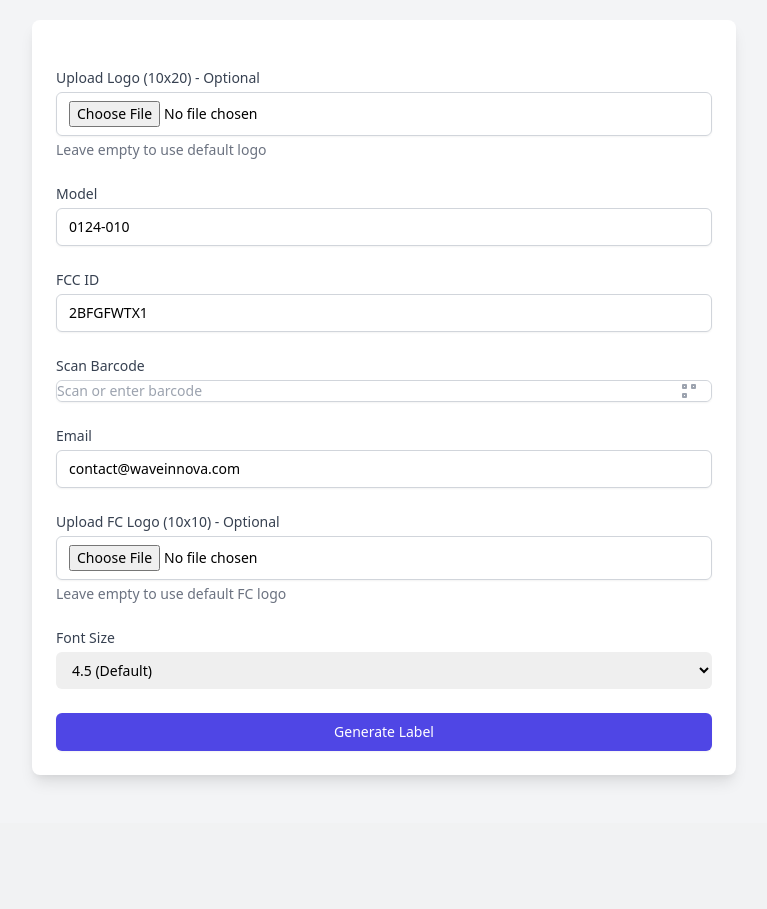
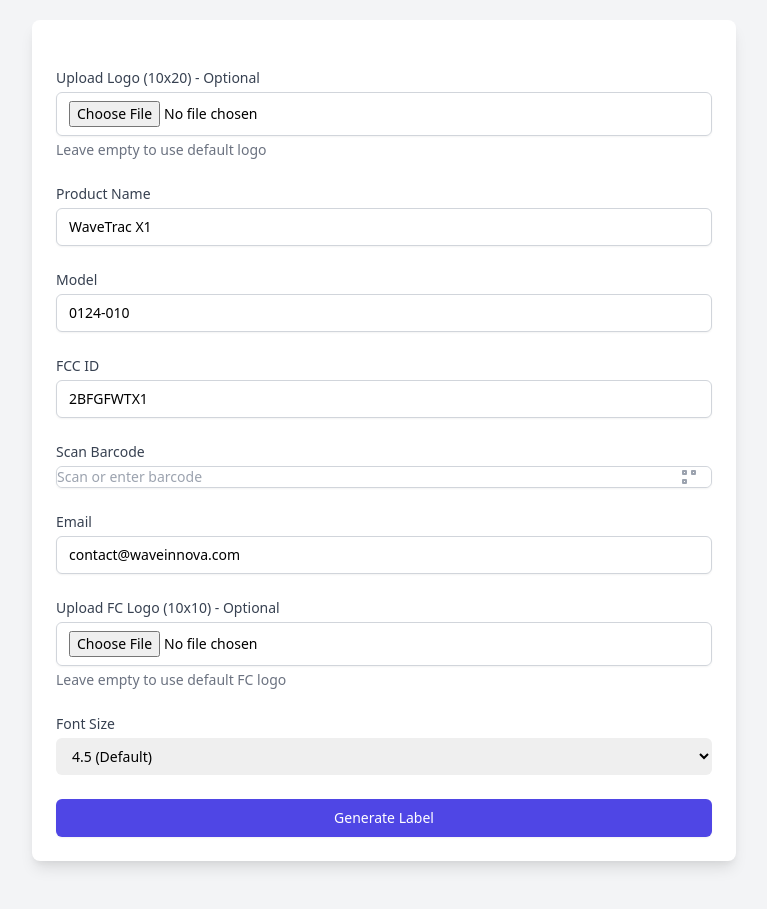
Before and after one commit to ananthcjayan12/brady_label_automation, a Django app: page /second-stage/ in a window 1280 px wide. Shown: the part 152-1061 px from the top of the page, without its empty margins (256-1023 px from the left). Before the commit the page ends 933 px from the top, so only its background shows below. Run offline with Django 5.2, Linux system fonts and the light colour scheme; the visitor is signed in with stand-in values (Sample User, id 1); parts of the project's set-up code (start-up, migrations or seed data) failed here and were passed over; some libraries are stand-ins or nearby versions.

Commit message:
done measurements

```diff
--- a/app/views.py
+++ b/app/views.py
@@ -177,6 +177,7 @@ def process_second_stage(request):
         logo = request.FILES.get('logo')
         fc_logo = request.FILES.get('fc_logo')
         font_size = float(request.POST.get('font_size', 4.5))  # Get font size, default to 4.5 if not provided
+        product_name = request.POST.get('product_name', 'WaveTrac X1')
 
         logger.debug(f"Excel file path: {EXCEL_FILE_PATH}")
         logger.debug(f"Excel file exists: {os.path.exists(EXCEL_FILE_PATH)}")
@@ -229,7 +230,8 @@ def process_second_stage(request):
             email,
             logo,
             fc_logo,
-            font_size  # Pass font size to the label generation function
+            font_size,
+            product_name  # Add this parameter
         )
 
         return {
@@ -306,14 +308,14 @@ def generate_first_stage_label(barcode, custom_text):
 
     return f"Barcode: {barcode}, Custom Text: {custom_text}", f"data:application/pdf;base64,{pdf_base64}"
 
-def generate_second_stage_label(serial_number, imei_number, model, fcc_id, email, logo, fc_logo, font_size):
+def generate_second_stage_label(serial_number, imei_number, model, fcc_id, email, logo, fc_logo, font_size, product_name="WaveTrac X1"):
     buffer = BytesIO()
 
     # Create the PDF object, using BytesIO as its "file."
     c = canvas.Canvas(buffer, pagesize=(100*mm, 25*mm))
 
     # Add padding to content area
-    padding = 1.5*mm  # Padding between border and content
+    padding = 1.5*mm
 
     # Draw border with rounded corners
     c.roundRect(0.5*mm, 0.5*mm, 99*mm, 24*mm, radius=1*mm)
@@ -322,7 +324,7 @@ def generate_second_stage_label(serial_number, imei_number, model, fcc_id, email
     content_start_x = padding + 0.5*mm
     content_start_y = padding + 0.5*mm
 
-    # Handle logo
+    # Handle WaveInnova logo
     try:
         if logo:
             logo_path = os.path.join(settings.MEDIA_ROOT, 'temp_logo.png')
@@ -332,50 +334,56 @@ def generate_second_stage_label(serial_number, imei_number, model, fcc_id, email
         else:
             logo_path = os.path.join(settings.STATIC_ROOT, 'img', 'default_logo.png')
 
-        # Draw logo with padding (reduced size)
-        c.drawImage(logo_path, content_start_x + 5*mm, content_start_y + 3*mm,
-                   width=12*mm, height=24*mm, preserveAspectRatio=True)  # Reduced size
+        # Draw logo with padding (top position)
+        c.drawImage(logo_path, content_start_x + 5*mm, content_start_y + 14*mm,
+                   width=20*mm, height=10*mm, preserveAspectRatio=True)
 
         if logo:
             os.remove(logo_path)
     except Exception as e:
         logger.error(f"Error processing logo: {str(e)}")
 
-    # Draw text elements with padding
+    # Draw product name (WaveTrac X1) in bold and large below the logo
+    c.setFont("ArialBold", 8)  # Larger font size for product name
+    text_width = c.stringWidth(product_name, "ArialBold", 8)
+    text_x = content_start_x + 12*mm + (12*mm - text_width) / 2
+    c.drawString(text_x, content_start_y + 12*mm, product_name)  # Moved down
+
+    # Draw text elements with padding (all moved down)
     text_start_x = content_start_x + 8*mm
 
-    # Model
+    # Model (moved down)
     c.setFont("Arial", font_size)
     c.drawString(text_start_x, content_start_y + 9*mm, "Model: ")
     c.setFont("Arial", font_size)
     c.drawString(text_start_x + c.stringWidth("Model: ", "Arial", font_size),
                 content_start_y + 9*mm, model)
 
-    # FCC ID
+    # FCC ID (moved down)
     c.setFont("Arial", font_size)
     c.drawString(text_start_x, content_start_y + 6*mm, "FCC ID: ")
     c.setFont("Arial", font_size)
     c.drawString(text_start_x + c.stringWidth("FCC ID: ", "Arial", font_size),
                 content_start_y + 6*mm, fcc_id)
 
-    # IMEI
+    # IMEI (moved down)
     c.setFont("Arial", font_size)
     c.drawString(text_start_x, content_start_y + 3*mm, "IMEI: ")
     c.setFont("Arial", font_size)
     c.drawString(text_start_x + c.stringWidth("IMEI: ", "Arial", font_size),
                 content_start_y + 3*mm, imei_number)
 
-    # SN and Barcode (adjusted positions)
-    barcode_start_x = content_start_x + 35*mm  # Moved right
+    # SN and Barcode (right side elements)
+    barcode_start_x = content_start_x + 35*mm
     c.setFont("Arial", font_size)
-    c.drawString(barcode_start_x + 7*mm, content_start_y + 20*mm, "SN: ")  # Moved down slightly
+    c.drawString(barcode_start_x + 7*mm, content_start_y + 20*mm, "SN: ")
     c.setFont("Arial", font_size)
     c.drawString(barcode_start_x + 7*mm + c.stringWidth("SN: ", "Arial", font_size),
-                content_start_y + 20*mm, serial_number)  # Moved down slightly
+                content_start_y + 20*mm, serial_number)
 
-    # Generate and draw the barcode (moved down)
-    barcode = code128.Code128(serial_number, barWidth=0.26*mm, barHeight=9*mm)  # Slightly reduced height
-    barcode.drawOn(c, barcode_start_x, content_start_y + 8*mm)  # Moved down
+    # Generate and draw the barcode
+    barcode = code128.Code128(serial_number, barWidth=0.26*mm, barHeight=9*mm)
+    barcode.drawOn(c, barcode_start_x, content_start_y + 8*mm)
 
     # Draw the email
     c.drawString(barcode_start_x + 7*mm, content_start_y + 5*mm, email)
@@ -390,9 +398,8 @@ def generate_second_stage_label(serial_number, imei_number, model, fcc_id, email
         else:
             fc_logo_path = os.path.join(settings.STATIC_ROOT, 'img', 'default_fc_logo.png')
 
-        # Draw FC logo with padding (reduced size)
         c.drawImage(fc_logo_path, 99*mm - padding - 8*mm, content_start_y + 2*mm,
-                   width=6*mm, height=6*mm)  # Reduced size
+                   width=6*mm, height=6*mm)
 
         if fc_logo:
             os.remove(fc_logo_path)
--- a/templates/second_stage.html
+++ b/templates/second_stage.html
@@ -14,6 +14,15 @@
                     <label for="logo-upload" class="block text-sm font-medium text-gray-700">Upload Logo (10x20) - Optional</label>
                     <input type="file" id="logo-upload" name="logo" accept="image/*" class="mt-1 block w-full border border-gray-300 rounded-md shadow-sm py-2 px-3 focus:outline-none focus:ring-primary focus:border-primary sm:text-sm">
                     <p class="mt-1 text-sm text-gray-500">Leave empty to use default logo</p>
+                </div>
+                <div>
+                    <label for="product-name" class="block text-sm font-medium text-gray-700">Product Name</label>
+                    <input
+                        type="text"
+                        id="product-name"
+                        name="product_name"
+                        value="WaveTrac X1"
+                        class="mt-1 block w-full border border-gray-300 rounded-md shadow-sm py-2 px-3 focus:outline-none focus:ring-primary focus:border-primary sm:text-sm">
                 </div>
                 <div>
                     <label for="model-input" class="block text-sm font-medium text-gray-700">Model</label>
```
